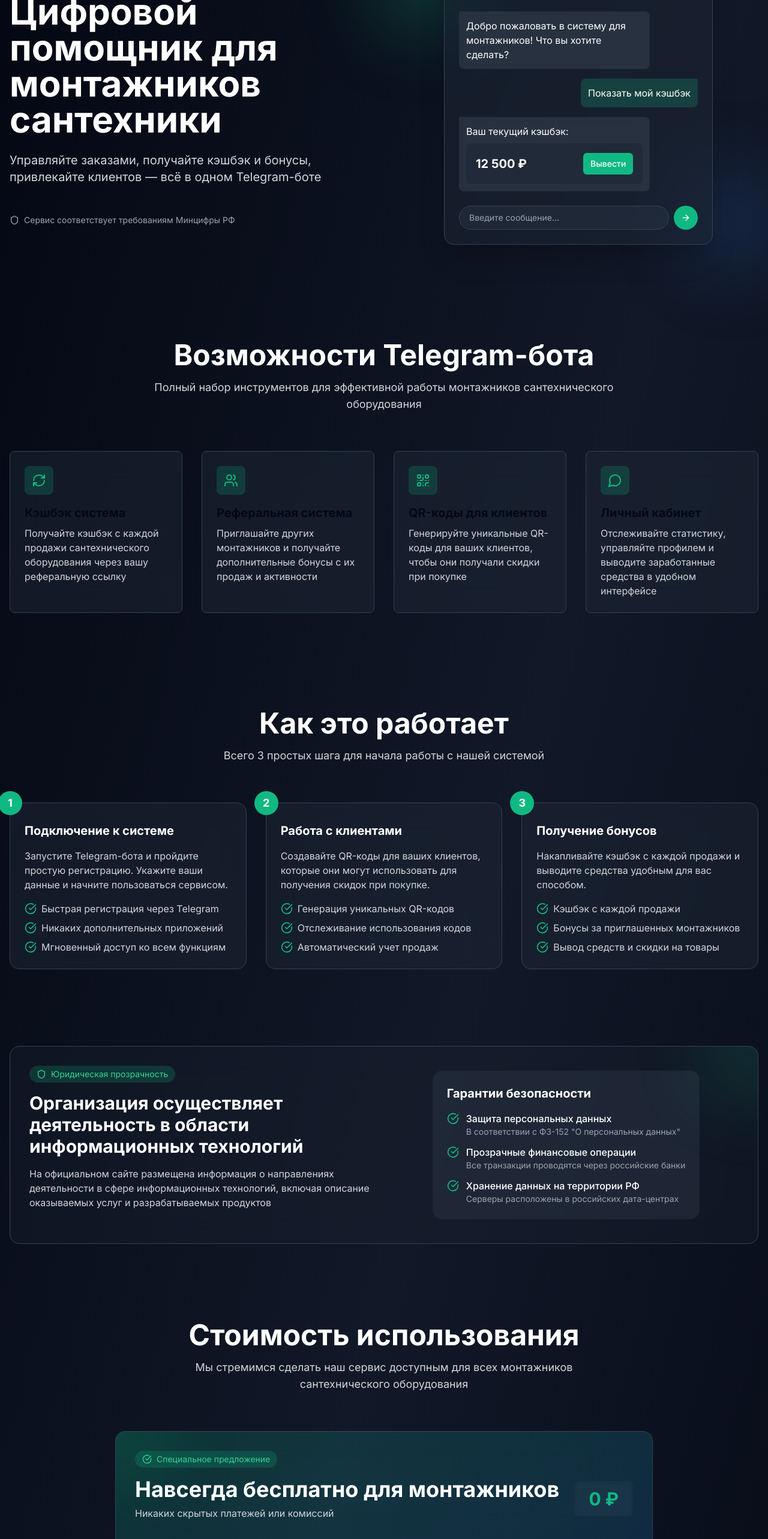
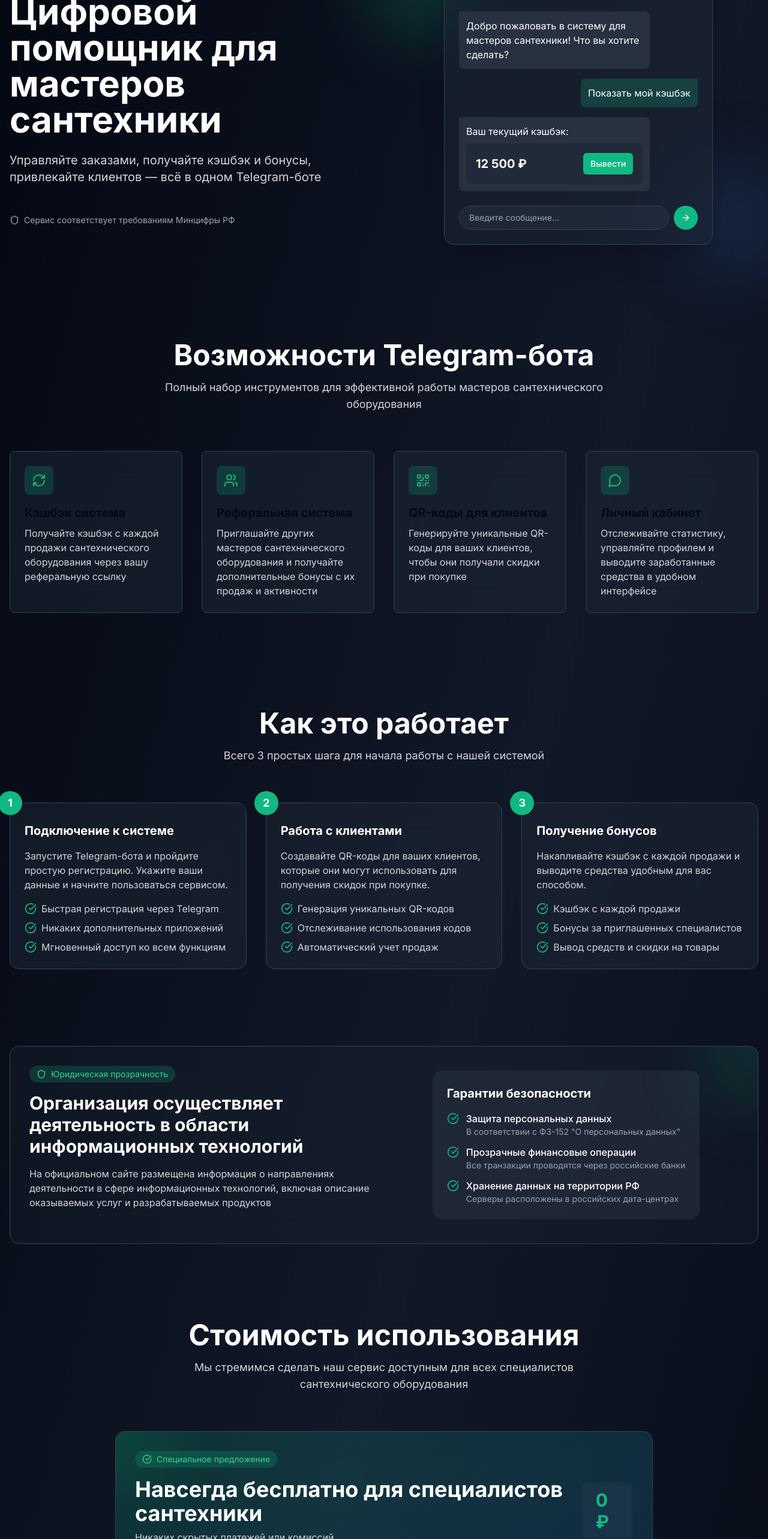
Before and after one commit to asg67/waterman-tex, a Next.js app: page / in a window 1280 px wide. Shown: the part 234-2800 px from the top of the page at 60% size. Built offline with nearby package versions, Linux system fonts and the light colour scheme.

Commit message:
поменял слова монтажник на специалист

```diff
--- a/app/page.tsx
+++ b/app/page.tsx
@@ -38,7 +38,7 @@ export default function Home() {
               <div>
                 <p className="text-emerald-500 font-medium mb-2">ИННОВАЦИОННЫЙ IT-СЕРВИС</p>
                 <h1 className="text-4xl md:text-6xl font-bold leading-tight">
-                  Цифровой помощник для монтажников сантехники
+                  Цифровой помощник для мастеров сантехники
                 </h1>
               </div>
               <p className="text-gray-300 text-lg md:text-xl">
@@ -70,7 +70,7 @@ export default function Home() {
                 </div>
                 <div className="space-y-4">
                   <div className="bg-gray-700/50 backdrop-blur-sm p-3 rounded-lg rounded-tl-none max-w-[80%]">
-                    Добро пожаловать в систему для монтажников! Что вы хотите сделать?
+                    Добро пожаловать в систему для мастеров сантехники! Что вы хотите сделать?
                   </div>
                   <div className="flex justify-end">
                     <div className="bg-emerald-500/20 backdrop-blur-sm p-3 rounded-lg rounded-tr-none max-w-[80%]">
@@ -109,7 +109,7 @@ export default function Home() {
           <div className="text-center mb-16">
             <h2 className="text-3xl md:text-5xl font-bold mb-4">Возможности Telegram-бота</h2>
             <p className="text-gray-300 text-lg max-w-3xl mx-auto">
-              Полный набор инструментов для эффективной работы монтажников сантехнического оборудования
+              Полный набор инструментов для эффективной работы мастеров сантехнического оборудования
             </p>
           </div>
 
@@ -133,7 +133,7 @@ export default function Home() {
                 </div>
                 <h3 className="text-xl font-bold mb-2">Реферальная система</h3>
                 <p className="text-gray-300">
-                  Приглашайте других монтажников и получайте дополнительные бонусы с их продаж и активности
+                  Приглашайте других мастеров сантехнического оборудования и получайте дополнительные бонусы с их продаж и активности
                 </p>
               </div>
             </Card>
@@ -355,7 +355,7 @@ export default function Home() {
                 </li>
                 <li className="flex items-start gap-2">
                   <CheckCircle className="h-5 w-5 text-emerald-500 mt-0.5 flex-shrink-0" />
-                  <span className="text-gray-300">Бонусы за приглашенных монтажников</span>
+                  <span className="text-gray-300">Бонусы за приглашенных специалистов</span>
                 </li>
                 <li className="flex items-start gap-2">
                   <CheckCircle className="h-5 w-5 text-emerald-500 mt-0.5 flex-shrink-0" />
@@ -503,7 +503,7 @@ export default function Home() {
           <div className="text-center mb-16">
             <h2 className="text-3xl md:text-5xl font-bold mb-4">Стоимость использования</h2>
             <p className="text-gray-300 text-lg max-w-3xl mx-auto">
-              Мы стремимся сделать наш сервис доступным для всех монтажников сантехнического оборудования
+              Мы стремимся сделать наш сервис доступным для всех специалистов сантехнического оборудования
             </p>
           </div>
 
@@ -520,7 +520,7 @@ export default function Home() {
 
                 <div className="flex flex-col md:flex-row justify-between items-start md:items-center gap-6 mb-8">
                   <div>
-                    <h3 className="text-2xl md:text-4xl font-bold mb-2">Навсегда бесплатно для монтажников</h3>
+                    <h3 className="text-2xl md:text-4xl font-bold mb-2">Навсегда бесплатно для специалистов сантехники</h3>
                     <p className="text-gray-300">Никаких скрытых платежей или комиссий</p>
                   </div>
                   <div className="bg-gray-800/50 backdrop-blur-sm px-6 py-3 rounded-lg">
@@ -559,7 +559,7 @@ export default function Home() {
                     <h4 className="font-bold text-lg mb-4">Как мы зарабатываем?</h4>
                     <p className="text-gray-300 mb-4">
                       Мы получаем комиссию от производителей сантехнического оборудования за каждую продажу, совершенную
-                      через нашу систему. Это позволяет нам предоставлять сервис бесплатно для монтажников.
+                      через нашу систему. Это позволяет нам предоставлять сервис бесплатно для мастеров сантехнического оборудования.
                     </p>
                     <p className="text-gray-300">
                       Вы получаете часть этой комиссии в виде кэшбэка, а мы - возможность развивать сервис дальше.
@@ -720,7 +720,7 @@ export default function Home() {
                 <span className="text-lg font-bold">ВОДЯНОЙ ТЕХ</span>
               </div>
               <p className="text-gray-400 text-sm">
-                Инновационный IT-сервис для монтажников сантехнического оборудования
+                Инновационный IT-сервис для специалистов сантехнического оборудования
               </p>
               {/* <div className="flex gap-4">
                 <Link href="#" className="text-gray-400 hover:text-white transition-colors">
```
